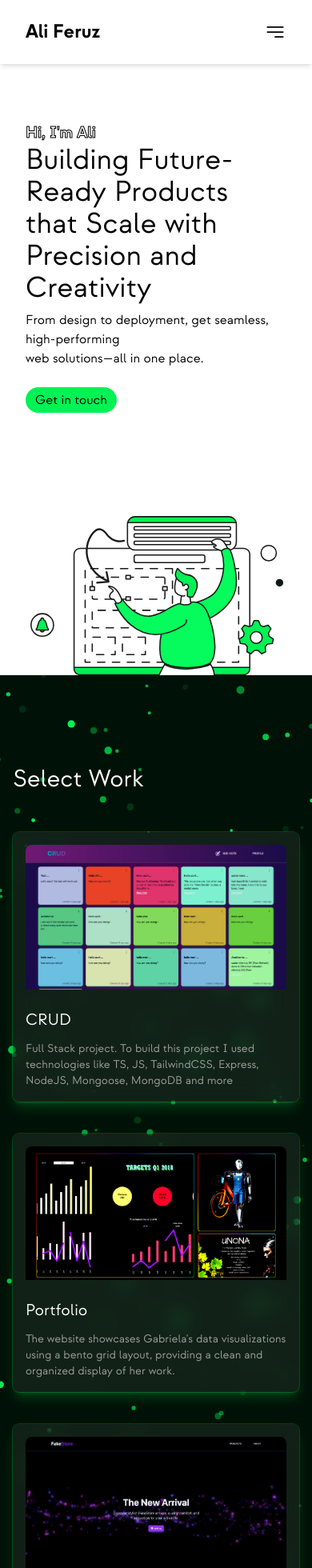
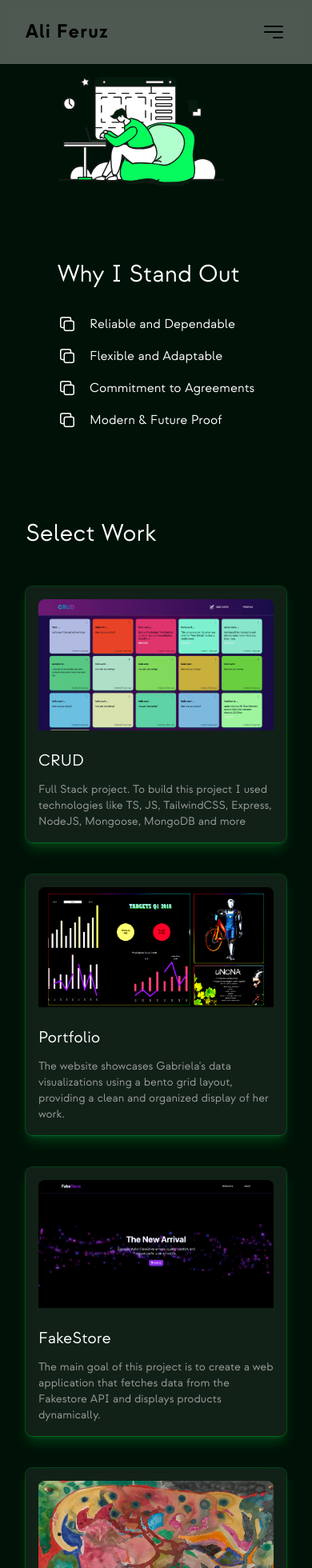
Before and after one commit to AliFeruz/my-portfolio, a Next.js app: page / in a window 390 px wide. Shown: the top 1960 px of the page at 80% size. Built offline with nearby package versions, Linux system fonts and the light colour scheme.

Commit message:
updated CSS properties

```diff
--- a/components/Footer.tsx
+++ b/components/Footer.tsx
@@ -35,12 +35,12 @@ const Footer = () => {
   return (
     <footer className="w-full bg-[#0c0c0c]">
       {isAboveMediumScreens ? (
-        <div className="w-full h-[504px] relative flex">
+        <div className="w-full container mx-auto h-[504px] relative flex">
           <div className="absolute top-0 left-[305px]">
             <Image src={Vector} alt="svg" className="w-full h-full" />
           </div>
           <div className="flex flex-col space-y-3 absolute top-10 left-20">
-            <p className="text-lime-500 pt-4">Ali Feruz</p>
+            <p className="text-lightgreen pt-4">Ali Feruz</p>
             <p className="text-5xl text-[#FFFFFF] pt-9">
               Let&apos;s Build <br /> Something Together
             </p>
@@ -94,7 +94,7 @@ const Footer = () => {
               </button>
               <button
                 onClick={handleCopy}
-                className="flex items-center gap-1 justify-center text-slate-300 border border-slate-300 rounded-3xl px-3 text-sm w-[8rem] py-1"
+                className="flex items-center gap-1 justify-center text-gray-100 border border-gray-100 rounded-3xl px-3 text-sm w-[8rem] py-1"
               >
                 {copied ? "Email copied" : "Copy email"}
                 {copied ? (
@@ -104,7 +104,7 @@ const Footer = () => {
                 )}
               </button>
             </div>
-            <div className="flex items-center justify-end gap-9 pt-10 px-8">
+            <div className="flex items-center justify-start gap-9 pt-10 px-3">
               <a href="https://github.com/aliferuz" target="_blank" rel="noreferrer">
                 <Image src={Github} alt="github" className="w-6 h-6 opacity-80" />
               </a>
--- a/components/HeroSection.tsx
+++ b/components/HeroSection.tsx
@@ -1,49 +1,28 @@
-import React from "react";
-import HeroImg from "@/public/heroimg.svg";
-import Image from "next/image";
+import Image from 'next/image'
+import React from 'react'
+import benefits from '@/public/male-developer-working-on-website-development 1.svg'
+import { Square2StackIcon } from '@heroicons/react/24/outline'
 
-const HeroSection = () => {
+const Benefits = () => {
+  return (
+    <section className='w-full min-h-[500px] bg-darkgreen flex-shrink-0'>
+        <div className='container mx-auto flex flex-col md:flex-row px-8 md:px-32 py-14 relative gap-10'>
+            <Image src={benefits} alt="benefits" className="md:w-1/3 md:h-1/3 w-2/3 h-2/3 ml-9 object-contain hover:scale-105 ease-in duration-300 transition-all"/>
+            <div className='flex flex-col justify-center md:w-1/2 ml-10'>
+            <h1 className='text-white text-start md:text-5xl text-3xl/[60px] not-italic font-medium'>
+            Why I Stand Out
+            </h1>
+            <div className='flex flex-col text-white items-start md:justify-start gap-4 mt-5 w-full'>
+            <p className='flex gap-4'><Square2StackIcon className='w-6 h-6 '/>Reliable and Dependable</p>
+            <p className='flex gap-4'><Square2StackIcon className='w-6 h-6 '/>Flexible and Adaptable</p>
+            <p className='flex gap-4'><Square2StackIcon className='w-6 h-6 '/>Commitment to Agreements</p>
+            <p className='flex gap-4'><Square2StackIcon className='w-6 h-6 '/>Modern & Future Proof </p>
 
-  const handleGetInTouch = () => {
-    const email = "aliferuzcode@gmail.com";
-    const subject = "Let's Connect!";
-    const body = "Hi Ali, I would like to get in touch with you.";
+            </div>
+            </div>
+        </div>
+    </section>
+  )
+}
 
-    const mailtoURL = `mailto:${email}?subject=${encodeURIComponent(subject)}&body=${encodeURIComponent(body)}`;
-
-
-    window.location.href = mailtoURL;
-  };
-
-  return (
-    <section className="min-h-screen flex flex-col px-8 md:px-32 relative">
-      <Image
-        src={HeroImg}
-        alt="hero"
-        className="absolute bottom-0 right-0 w-auto h-auto"
-        priority
-      />
-      <div className="pt-[9.5rem]">
-        <h1 className="md:text-3xl text-xl font-semibold outline-black text-white  not-italic ">
-          Hi, I&apos;m Ali
-        </h1>
-        <h1 className="md:text-6xl text-4xl leading-[40px] font-medium text-start md:leading-[82px] not-italic md:pb-6 pb-2">
-          Building Future-Ready Products that Scale with Precision and
-          Creativity
-        </h1>
-        <p className="md:text-xl text-base">
-          From design to deployment, get seamless, high-performing<br/> web
-          solutions—all in one place.
-        </p>
-      </div>
-      <div className="flex md:mt-10 mt-6">
-        <button   onClick={handleGetInTouch}
-        className="flex items-center  justify-center  text-black rounded-3xl bg-lightgreen md:px-6 px-3 py-1 md:py-2 cursor-pointer">
-          Get in touch
-        </button>
-      </div>
-    </section>
-  );
-};
-
-export default HeroSection;
+export default Benefits
--- a/components/Navbar.tsx
+++ b/components/Navbar.tsx
@@ -25,11 +25,11 @@ const Navbar = () => {
     <nav className='flex fixed top-0 left-0 w-full h-[80px] items-center justify-center z-50'>
     {isAboveMediumScreens ? (
         <div className='h-[50px] flex justify-between shadow-md backdrop-blur-sm items-center ring-1
-        ring-darkgreen/20 w-5/6 px-16 rounded-[25px] bg-white/50  text-black flex-shrink-0 z-50'>
+        ring-darkgreen/20 w-4/6 px-16 rounded-[25px] bg-white/50  text-black flex-shrink-0 z-50'>
           <Link href={'/'} >
           <span className=' font-semibold tracking-wider text-2xl'>Ali Feruz</span>
           </Link>
-          <div className='flex space-x-4 items-center z-50'>
+          <div className='flex space-x-4 items-center justify-center z-50'>
             <Link href={'/'} >
               <span className='uppercase font-medium tracking-wide'>Home</span>
               </Link>
@@ -37,7 +37,7 @@ const Navbar = () => {
             <span className='uppercase font-medium tracking-wide'>Work&apos;s</span>
             </Link>
               <button onClick={handleGetInTouch}
-              className="flex items-center animate-pulse text-sm ring-1 ring-darkgreen/10 justify-center text-black rounded-3xl bg-[#00F255] px-3.5 py-0.5">
+              className="flex items-center text-xs animate-pulse ring-1 ring-darkgreen/10 justify-center text-black rounded-3xl bg-lightgreen px-3.5 py-1">
                 Get in touch
               </button>
           </div>
@@ -45,9 +45,11 @@ const Navbar = () => {
 
     ) : (
       <div className='flex items-center justify-between w-full h-[80px] px-8 shadow-md backdrop-blur-sm bg-white/30  text-black flex-shrink-0 z-50'>
-        <p className='text-2xl font-semibold'>Ali Feruz</p>
+        <Link href={'/'} >
+          <span className=' font-semibold tracking-wider text-2xl'>Ali Feruz</span>
+        </Link>
         <Bars3BottomRightIcon
-          className='cursor-pointer w-7 h-7'
+          className='cursor-pointer w-8 h-8'
           onClick={() => setIsMenuToggled(!isMenuToggled)}
         />
       </div>
--- a/components/ProjectCard.tsx
+++ b/components/ProjectCard.tsx
@@ -1,8 +1,10 @@
 import Image from "next/image";
+import Link from "next/link";
 import React from "react";
 
 const ProjectCard = ({ item }: { item: any }) => {
   return (
+   <Link href={`/projects/project/${item.id}`} passHref>
     <div className="md:h-[584px] h-[384] flex flex-col items-start bg-[#D9D9D914]/[8%] hover:scale-105 ease-in duration-300 transition-all
     ring-1 ring-lightgreen/20 rounded-lg md:p-8 p-4 shadow-lg shadow-lightgreen/[20%] backdrop-blur-md">
       <Image
@@ -15,6 +17,7 @@ const ProjectCard = ({ item }: { item: any }) => {
         {item.des}
       </p>
     </div>
+   </Link>
   );
 };
 
--- a/components/Projects.tsx
+++ b/components/Projects.tsx
@@ -3,41 +3,36 @@ import React from "react";
 import ProjectCard from "./ProjectCard";
 import Link from "next/link";
 import { ArrowLongRightIcon } from "@heroicons/react/24/outline";
-import { SparklesCore } from "./ui/sparkles";
-
-
 
 const Projects = () => {
+  return (
+    <div className="min-h-screen w-full bg-darkgreen relative">
+      <div className="container mx-auto px-8 sm:px-16 md:px-32 py-14 text-white z-50">
+        <h1 className="md:text-5xl text-3xl">Select Work</h1>
 
+        <div className="mt-12 grid grid-cols-1 md:grid-cols-3 gap-10 w-full">
 
-  return (
-    <div className="min-h-screen w-full flex bg-darkgreen relative">
-        <div className="w-full absolute inset-0 min-h-screen">
-        <SparklesCore
-          id="tsparticlesfullpage"
-          background="transparent"
-          minSize={1}
-          maxSize={5}
-          particleDensity={50}
-          className="w-full h-full"
-          particleColor={"#00f255"}
-        />
-      </div>
-      <div className="px-4 sm:px-16 md:px-32 py-28 text-white z-20">
-        <h1 className="md:text-5xl text-3xl">Select Work</h1>
-        <div className="mt-12 md:grid grid-cols-1 gap-10 w-full">
-          <ProjectCard item={projects[0]} />
-          <div className="flex flex-col md:flex-row gap-10 mt-10 md:mt-0">
+          <div className="md:col-span-1">
+            <ProjectCard item={projects[0]} />
+          </div>
+          <div className="md:col-span-2">
             <ProjectCard item={projects[1]} />
+          </div>
+
+          <div className="md:col-span-2">
             <ProjectCard item={projects[2]} />
           </div>
+          <div className="md:col-span-1">
+            <ProjectCard item={projects[3]} />
+          </div>
         </div>
+
         <Link
           href={"/projects"}
           className="mt-10 flex justify-end items-center w-full"
         >
           <span className="flex items-center justify-center text-lightgreen ring-1 ring-[#00B941] rounded-3xl px-5 py-2">
-            View more {" "}
+            View more{" "}
             <ArrowLongRightIcon className="w-6 h-6 text-lightgreen ml-3" />
           </span>
         </Link>
--- a/components/Services.tsx
+++ b/components/Services.tsx
@@ -1,24 +1,38 @@
 import React from 'react';
-import design from '@/public/design.png';
-import web from '@/public/web.png';
-import Image from 'next/image';
+import { GlobeAltIcon, Square2StackIcon } from '@heroicons/react/24/outline';
 
 const Services = () => {
 
-
     return (
         <section className='w-full min-h-[640px] bg-lightgreen flex-shrink-0'>
-            <div className='flex flex-col px-8 md:px-32 py-28 relative'>
+            <div className='container mx-auto flex flex-col px-8 md:px-32 py-14 relative'>
                 <h1 className='text-black md:text-6xl/[90px] text-3xl/[60px] not-italic font-medium'>
                     Your Vision, My Expertise <br />
                     Exceptional Results.
                 </h1>
-               <div className='flex flex-col md:flex-row md:mt-10 md:gap-10'>
-               <Image src={design} alt="design" className="w-[380px] h-[232px] object-contain hover:scale-105 ease-in duration-300 transition-all"/>
-               <Image src={web} alt="web" className="w-[380px] h-[232px] object-contain hover:scale-105 ease-in duration-300 transition-all"/>
-               </div>
-               <div className='md:w-[336px] md:h-[406px] h-[300px] md:absolute right-14 top-20 bg-darkgreen rounded-xl hover:scale-105 ease-in duration-300 transition-all'>
-               </div>
+                <div className='flex flex-col md:flex-row md:mt-14 gap-10 mt-14'>
+                    <ul className='flex flex-col gap-2 w-full md:w-1/3 p-8 shadow-md ring-1
+                    ring-darkgreen/10 rounded-xl bg-white/40 text-black list-disc hover:scale-105 ease-in duration-300 transition-all'>
+                        <h2 className='flex items-center gap-4 text-lg font-bold mb-4'>
+                            <Square2StackIcon className='w-6 h-6' /> UX/UI Design
+                        </h2>
+                        <li className='text-base ml-4'>User Research</li>
+                        <li className='text-base ml-4'>Copywriting</li>
+                        <li className='text-base ml-4'>Usability Testing</li>
+                        <li className='text-base ml-4'>Web & Mobile UI</li>
+                        <li className='text-base ml-4'>UX Consulting</li>
+                    </ul>
+                    <ul className='flex flex-col gap-2 w-full md:w-1/3 p-8 shadow-md ring-1
+                    ring-darkgreen/10 rounded-xl bg-white/70 text-black list-disc hover:scale-105 ease-in duration-300 transition-all'>
+                        <h2 className='flex items-center gap-4 text-lg font-bold mb-4'>
+                            <GlobeAltIcon className='w-6 h-6' /> Web Development
+                        </h2>
+                        <li className='text-base ml-4'>Front-End Development</li>
+                        <li className='text-base ml-4'>Backend Integration</li>
+                        <li className='text-base ml-4'>Web & Mobile Apps</li>
+                        <li className='text-base ml-4'>SEO Optimization</li>
+                    </ul>
+                </div>
             </div>
         </section>
     );
--- a/components/ValueSection.tsx
+++ b/components/ValueSection.tsx
@@ -6,12 +6,10 @@ import Image from 'next/image';
 const ValueSection = () => {
   return (
     <div className='w-full min-h-[632px] flex-shrink-0 bg-white'>
-      <div className='flex flex-col px-6 sm:px-8 md:px-16 lg:px-32 py-14 relative'>
+      <div className='container mx-auto flex flex-col px-6 sm:px-8 md:px-16 lg:px-32 py-14 relative'>
         <p className='not-italic text-3xl md:text-5xl font-medium text-black z-20'>
           Values That Drive Me
         </p>
-
-        {/* Desktop View */}
         <div className='mt-12 md:flex hidden gap-5 w-full z-10'>
                 <div className=' h-[328px] w-[480px] flex flex-col items-start bg-darkgreen ring-1 ring-lightgreen/20 rounded-lg  p-10 hover:rotate-6 hover:scale-105 ease-in duration-300 transition-all'>
                     <p className='text-4xl font-medium not-italic text-white pt-5'>Sustainability</p>
@@ -22,7 +20,7 @@ const ValueSection = () => {
                 <div className='flex items-center w-[380px] h-[328px] justify-center bg-lightgreen ring-1 ring-darkgreen/20 rounded-lg p-10 hover:-rotate-6 hover:scale-105 ease-in duration-300 transition-all'>
                     <p className='text-base/[22px] not-italic text-black tracking-wide'>I am founded on principles of ethics, human-centered design, reliability, and sustainability. I believe in open and honest communication, crafting digital experiences that are both intuitive and inclusive. You can trust me to deliver consistent results, meet deadlines, and offer ongoing support. Moreover, I am dedicated to creating sustainable solutions that respect our planet.</p>
                 </div>
-                <div className='w-auto h-[328px]  flex flex-col justify-between gap-5'>
+                <div className='h-[328px] w-auto flex flex-col justify-between gap-5'>
                     <div className='flex items-center bg-white/50 backdrop-blur-smjustify-center ring-1 ring-darkgreen/20 rounded-lg p-10 h-full hover:-rotate-6 hover:scale-105 ease-in duration-300 transition-all'>
                         <p className='text-black text-4xl font-medium not-italic'>Functional</p>
                     </div>
@@ -31,8 +29,6 @@ const ValueSection = () => {
                     </div>
                 </div>
             </div>
-
-        {/* Mobile View */}
         <div className='flex flex-col md:hidden mt-8 space-y-5 z-20'>
           <div className='flex flex-col items-start bg-darkgreen ring-1 ring-lightgreen/20 rounded-lg p-6 transition-all duration-300 ease-in hover:rotate-6 hover:scale-105'>
             <p className='text-2xl md:text-3xl font-medium not-italic text-white'>
@@ -50,7 +46,7 @@ const ValueSection = () => {
           </div>
 
           <div className='flex items-center justify-center bg-lightgreen ring-1 ring-darkgreen/20 rounded-lg p-6 transition-all duration-300 ease-in hover:-rotate-6 hover:scale-105'>
-            <p className='text-sm md:text-lg lg:text-xl text-black tracking-wide'>
+            <p className='text-sm md:text-lg  text-black tracking-wide'>
               I am founded on principles of ethics, human-centered design, reliability, and sustainability. I believe in open and honest communication, crafting digital experiences that are both intuitive and inclusive. You can trust me to deliver consistent results, meet deadlines, and offer ongoing support. Moreover, I am dedicated to creating sustainable solutions that respect our planet.
             </p>
           </div>
@@ -67,9 +63,7 @@ const ValueSection = () => {
             </p>
           </div>
         </div>
-
-        {/* Background Images */}
-        <div className='overflow-hidden absolute top-0 left-0 w-full h-full'>
+        <div className='absolute top-0 left-0 w-full h-full'>
           <Image
             src={Vector}
             alt='background'
--- a/package.json
+++ b/package.json
@@ -20,6 +20,7 @@
     "react": "^18",
     "react-anchor-link-smooth-scroll": "^1.0.12",
     "react-dom": "^18",
+    "react-icons": "^5.3.0",
     "react-intersection-observer": "^9.13.0",
     "react-typed": "^2.0.12",
     "tailwind-merge": "^2.4.0"
--- a/pages/_app.tsx
+++ b/pages/_app.tsx
@@ -3,6 +3,7 @@ import Navbar from "@/components/Navbar";
 import "@/styles/globals.css";
 import type { AppProps } from "next/app";
 import localFont from 'next/font/local'
+import Head from "next/head";
 
 const strawford = localFont({
   src: [
@@ -28,6 +29,36 @@ const strawford = localFont({
 export default function App({ Component, pageProps }: AppProps) {
   return (
       <main className={`${strawford.className} relative bg-white`}>
+          <Head>
+          <title>Ali Feruz - Web Developer</title>
+          <meta
+            name="description"
+            content="Ali Feruz is a web developer specializing in creating innovative and efficient web solutions. Explore my portfolio, projects, and services."
+          />
+          <meta name="keywords" content="Ali Feruz, web developer, portfolio, projects, services, software development" />
+          <meta name="author" content="Ali Feruz" />
+          <link rel="canonical" href="aliferuz.com" />
+          <script type="application/ld+json">
+          {`
+          {
+            "@context": "https://schema.org",
+            "@type": "Person",
+            "name": "Ali Feruz",
+            "url": "aliferuz.com",
+            "sameAs": [
+              "https://www.linkedin.com/in/aliferuz/",
+              "https://github.com/aliferuz"
+            ],
+            "description": "Ali Feruz is a web developer specializing in creating innovative and efficient web solutions."
+          }
+          `}
+          </script>
+          <meta property="og:title" content="Ali Feruz - Web Developer & UX/UI Designer" />
+          <meta property="og:description" content="Ali Feruz is a web developer specializing in creating innovative and efficient web solutions. Explore my portfolio, projects, and services." />
+          <meta property="og:image" content="https://aliferuz.com/preview.png" />
+          <meta property="og:url" content="https://aliferuz.com" />
+          <meta property="og:type" content="website" />
+          </Head>
           <Navbar/>
           <Component {...pageProps} />
           <Footer/>
--- a/pages/index.tsx
+++ b/pages/index.tsx
@@ -4,17 +4,20 @@ import Projects from "@/components/Projects";
 import Services from "@/components/Services";
 import ValueSection from "@/components/ValueSection";
 
-
 export default function Home() {
-
 
   return (
     <main className="w-full h-full">
+        <h1 className="hidden">Ali Feruz - Web Developer & UX/UI Designer</h1>
        <HeroSection/>
+       <h2 className="sr-only">Projects</h2>
        <Projects />
+       <h2 className="sr-only">Value Proposition</h2>
+       <ValueSection/>
+       <h2 className="sr-only">Benefits</h2>
+       <Benefits/>
+       <h2 className="sr-only">Services</h2>
        <Services/>
-       <ValueSection/>
-       <Benefits/>
     </main>
   );
 }
--- a/pages/projects/index.tsx
+++ b/pages/projects/index.tsx
@@ -12,12 +12,12 @@ const index = () => {
           background="transparent"
           minSize={1}
           maxSize={5}
-          particleDensity={50}
+          particleDensity={20}
           className="w-full h-full"
           particleColor={"#00f255"}
         />
       </div>
-    <div className='px-8 md:px-32 py-28 text-white'>
+    <div className='px-8 md:px-32 py-28 text-white container mx-auto mt-[3rem]'>
       <h1 className='md:text-5xl text-3xl'>Work&apos;s</h1>
       <div className='mt-12 grid grid-cols-1 md:grid-cols-2 gap-10 w-full'>
         {projects.map((item, index) => (
--- /dev/null
+++ b/pages/projects/project/[...id].tsx
@@ -0,0 +1,117 @@
+import { GetServerSideProps } from 'next';
+import Image from 'next/image';
+import { ProjectType } from '../../../types';
+import { projects } from '@/constants/data';
+import { FaGithub } from 'react-icons/fa';
+import Link from 'next/link';
+import { FaGlobe } from 'react-icons/fa6';
+
+export const getServerSideProps: GetServerSideProps = async (context) => {
+  const { id } = context.params!;
+  const project = projects.find((proj) => proj.id === Number(id)) || null;
+
+  return {
+    props: {
+      project,
+    },
+  };
+};
+
+type ProjectDetailProps = {
+  project: ProjectType | null;
+};
+
+const index = ({ project }: ProjectDetailProps) => {
+  if (!project) {
+    return <div>Project not found</div>;
+  }
+
+  return (
+    <div className="w-full min-h-screen">
+      <div className="h-[60vh] relative flex items-center justify-center">
+      <div className="absolute top-0 left-0 w-full h-[60vh] bg-darkgreen/50 z-10" />
+        <Image
+          src={project.img}
+          alt="project background"
+          layout="fill"
+          objectFit="cover"
+          className="absolute z-0 object-cover w-full h-full"
+        />
+        <div className="absolute bottom-10 container mx-auto text-start px-8 sm:px-16 md:px-32 z-20">
+          <h1 className="text-4xl md:text-6xl text-white font-semibold">
+            {project.title}
+          </h1>
+          <h3 className="text-xl md:text-2xl text-gray-200 mt-4">
+            {project.des}
+          </h3>
+        </div>
+      </div>
+      <div className="w-full bg-darkgreen text-white py-14">
+        <div className="container mx-auto px-4 sm:px-16 md:px-32">
+          <div className="flex flex-col justify-start py-6 gap-4">
+            <h2 className='text-xl text-gray-500'>Technologies</h2>
+            <div className="flex py-2">
+              {project.iconLists.map((icon, index) => (
+                <div
+                  key={index}
+                  className={`border border-lightgreen rounded-full bg-black w-10 h-10 flex justify-center items-center`}
+                  style={{ transform: `translateX(-${7 * index}px)` }}
+                >
+                  <Image src={icon} alt="icons" className="p-2" />
+                </div>
+              ))}
+            </div>
+          </div>
+          <p className="text-lg leading-relaxed md:w-2/3">{project.details?.text}</p>
+          <div className="flex gap-6 my-14">
+            <a
+              href={project.link}
+              target="_blank"
+              rel="noreferrer"
+              className="flex items-center gap-3 text-lg ring-1 ring-lightgreen/50 font-medium bg-lightgreen text-darkgreen hover:scale-110 px-3 py-1.5 rounded-lg transition duration-300"
+            >
+              <FaGlobe className="w-6 h-6" />
+              Demo
+            </a>
+            <a
+              href={project.github}
+              target="_blank"
+              rel="noreferrer"
+              className="flex items-center gap-3 text-lg ring-1 ring-lightgreen/50 font-medium bg-gray-800 hover:scale-110 px-3 py-1.5 rounded-lg transition duration-300"
+            >
+              <FaGithub className="w-6 h-6" />
+              Github
+            </a>
+          </div>
+          <div className="grid grid-cols-1 md:grid-cols-3 gap-10 mt-10">
+            {project.details?.images.map((item, index) => (
+              <div
+                key={index}
+                className={`relative h-[440px] rounded-xl ${index % 3 === 0 ? 'md:col-span-2' : 'md:col-span-1'}`}
+              >
+                <Image
+                  src={item.img}
+                  alt={project.title}
+                  className="object-fill w-full h-full shadow-md shadow-lightgreen/[20%] rounded-xl"
+                />
+                <div className="absolute inset-0 bg-gradient-to-t rounded-xl from-black via-transparent to-transparent opacity-75 hover:opacity-60 transition-opacity duration-300"></div>
+                <p className="absolute bottom-4 left-4 text-white text-lg z-10">
+                  {item.des}
+                </p>
+              </div>
+            ))}
+          </div>
+          <div className="flex justify-end my-10">
+            <Link href="/">
+              <p className="text-lightgreen hover:text-lime-700 transition duration-300">
+                &larr; Back to Projects
+              </p>
+            </Link>
+          </div>
+        </div>
+      </div>
+    </div>
+  );
+};
+
+export default index;
```
Also changed, not shown: public/preview.png (added), 1 other file (tests, documents, lock files or other folders).
